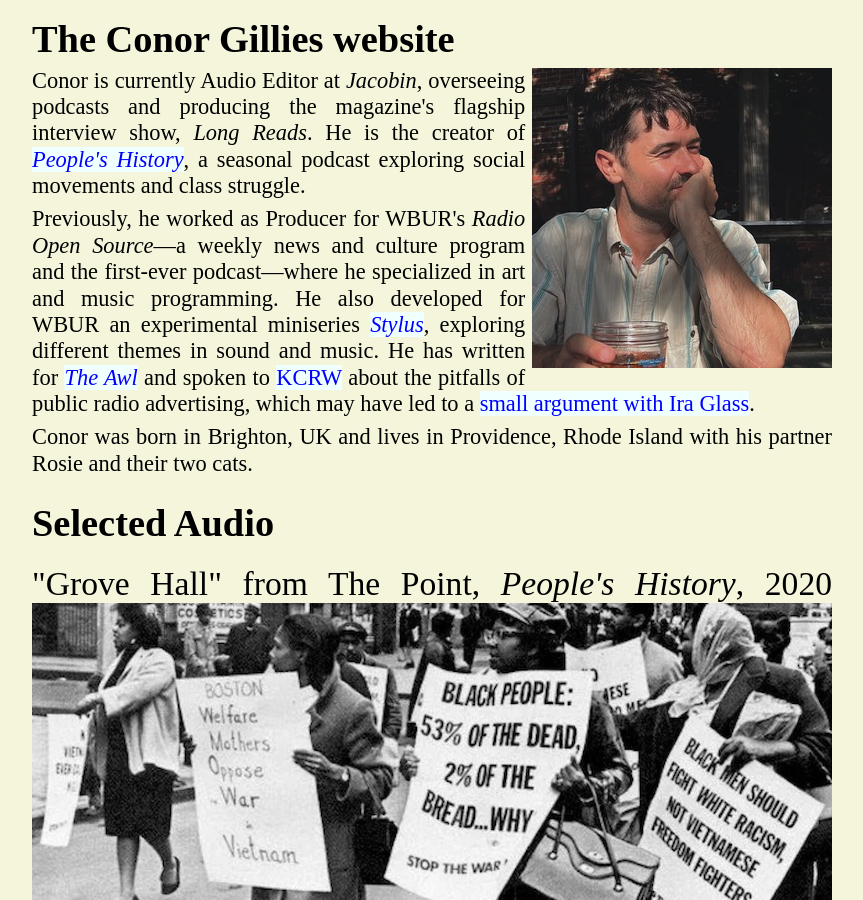
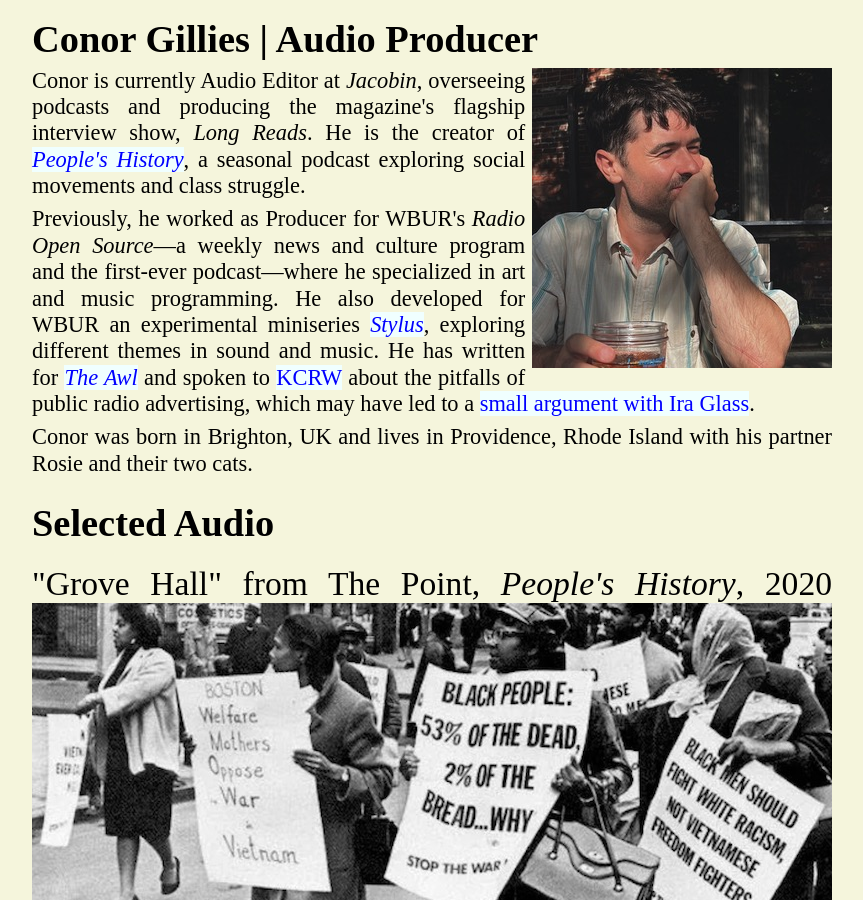
Before and after one commit to huihuiandilly/huihuiandilly.github.io, a Jekyll site: the page built from index.html, in a window 1280 px wide and 900 px high. Shown: the whole window, without its empty margins (208-1071 px from the left). Built offline with Jekyll 4.4.1, drawn with Linux system fonts in a browser that asks for light colours.

Commit message:
Update index.html

```diff
--- a/index.html
+++ b/index.html
@@ -4,7 +4,7 @@ title: Conor Gillies | Audio Producer
 ---
 <div class="blurb">
 	<br>
-	<p2><b>The Conor Gillies website</b></p2><br/>
+	<p2><b>Conor Gillies | Audio Producer</b></p2><br/>
 	<p><img class="profile" src="/pics/profile.jpg" alt="photo of Conor" width="15%" max-width="150px" style="float:right">Conor is currently Audio Editor at <i>Jacobin</i>, overseeing podcasts and producing the magazine's flagship interview show, <i>Long Reads</i>. He is the creator of <a href="http://www.peopleshistorypod.net" target="_blank"><i>People's History</i></a>, a seasonal podcast exploring social movements and class struggle.</p>
 	<p>Previously, he worked as Producer for WBUR's <i>Radio Open Source</i>—a weekly news and culture program and the first-ever podcast—where he specialized in art and music programming. He also developed for WBUR an experimental miniseries <a href="https://stylusradio.org/series-1" target="_blank"><i>Stylus</i></a>, exploring different themes in sound and music. He has written for <a href="http://web.archive.org/web/20220808081557/https://www.theawl.com/2015/05/podcasting-and-the-selling-of-public-radio/" target="_blank"><i>The Awl</i></a> and spoken to <a href="https://www.kcrw.com/news/shows/to-the-point/public-radio-capitalism-and-native-advertising/native-advertising-and-audience-trust" target="_blank">KCRW</a> about the pitfalls of public radio advertising, which may have led to a <a href="https://current.org/2015/05/the-pub-19-podcast-advertising-ethics-ira-glass-clarifies-capitalism-remark-membership-video-on-demand-what-young-public-media-people-want/" target="_blank">small argument with Ira Glass</a>.</p>
 	<p>Conor was born in Brighton, UK and lives in Providence, Rhode Island with his partner Rosie and their two cats.</p>
```
